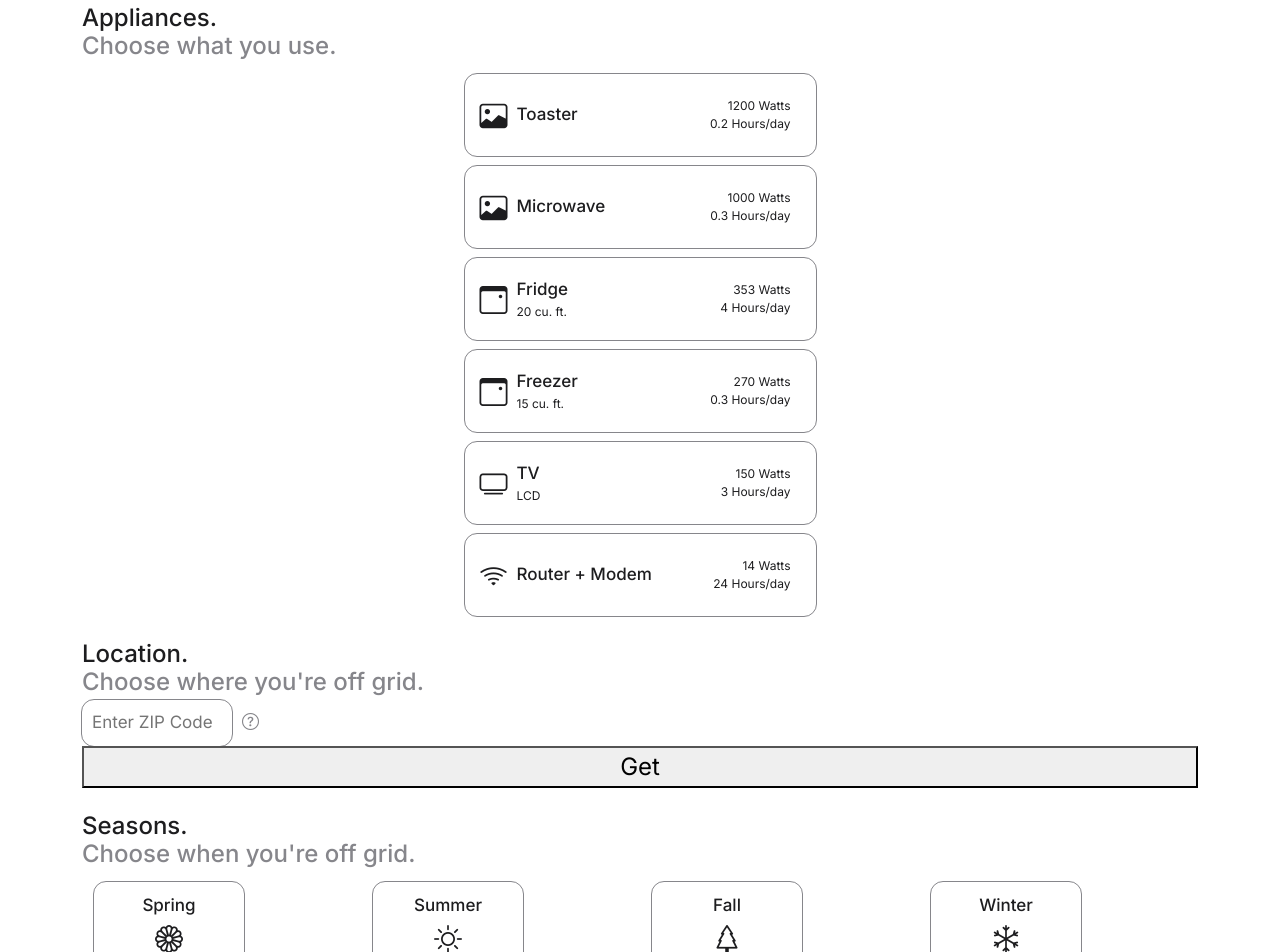
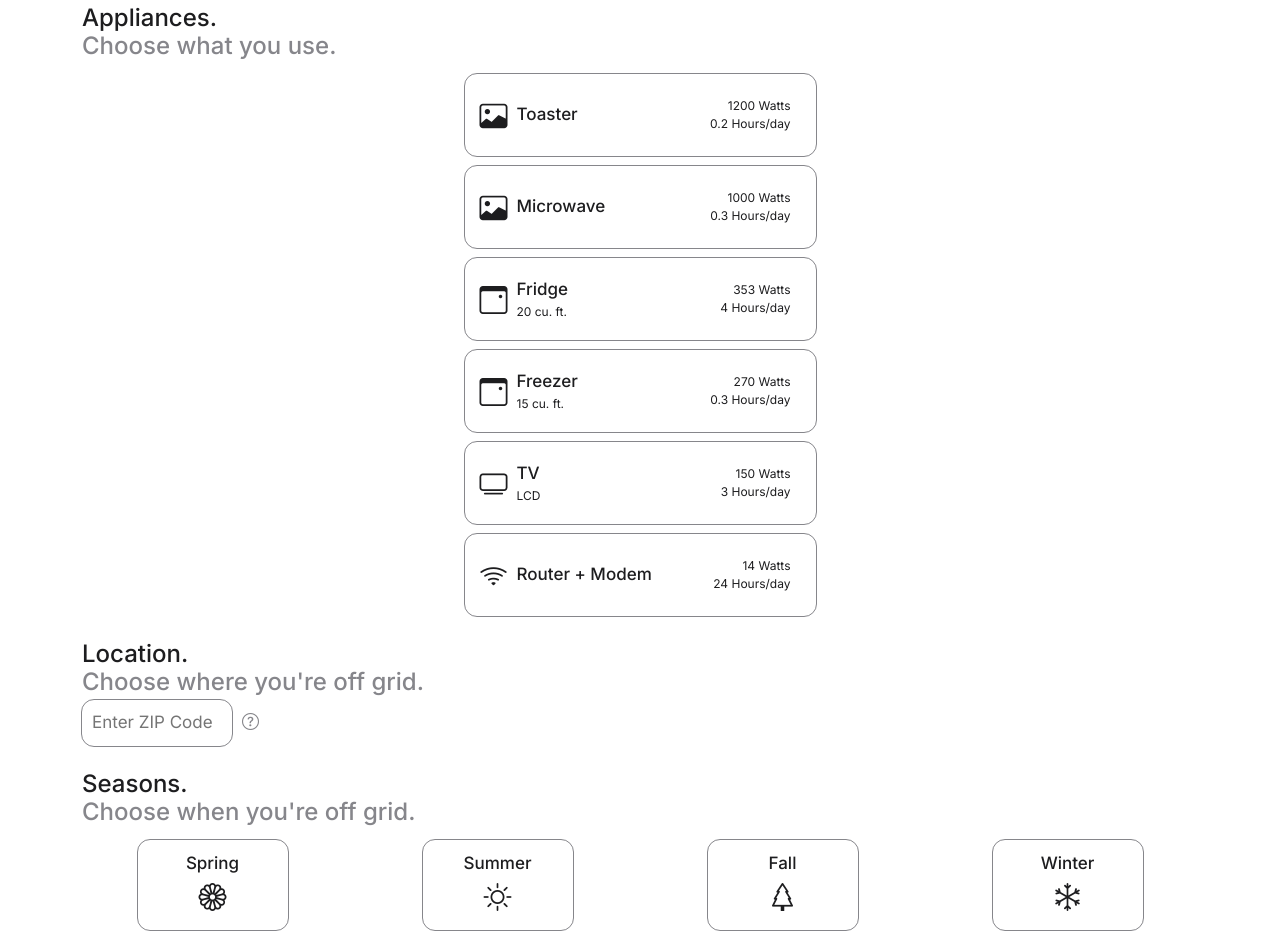
Before and after one commit to wecraw/ogpp-v2, an Angular app: page / in a window 1280 px wide. Shown: the top 952 px of the page. Built offline with nearby package versions, Linux system fonts and the light colour scheme.

Commit message:
update api

```diff
--- a/src/app/pages/builder/builder.component.html
+++ b/src/app/pages/builder/builder.component.html
@@ -27,43 +27,41 @@
 
         <i class="bi bi-question-circle info-icon" (click)="openModal()"></i>
       </div>
-      <button (click)="getSunHours(zipCode)">Get</button>
+      <!-- <button (click)="getSunHours(zipCode)">Get</button> -->
     </div>
   </div>
   <div class="section">
     <div class="title-row d-flex inter-medium flex-column">
       <div class="title">Seasons.</div>
       <div class="subtitle">Choose when you're off grid.</div>
-      <div class="container">
       <div class="row">
-          <div class="col-3">
+        <div class="col-6 col-md-3 d-flex justify-content-center align-items-center">
           <mini-card
             (onSelect)="onSeasonSelect($event, 'spring')"
             label="Spring"
             iconName="bi-flower1"
           ></mini-card>
         </div>
-          <div class="col-3">
+        <div class="col-6 col-sm-3 d-flex justify-content-center align-items-center">
           <mini-card
             (onSelect)="onSeasonSelect($event, 'summer')"
             label="Summer"
             iconName="bi-sun"
           ></mini-card>
         </div>
-          <div class="col-3">
+        <div class="col-6 col-md-3 d-flex justify-content-center align-items-center">
           <mini-card
             (onSelect)="onSeasonSelect($event, 'fall')"
             label="Fall"
             iconName="bi-tree"
           ></mini-card>
         </div>
-          <div class="col-3">
+        <div class="col-6 col-md-3 d-flex justify-content-center align-items-center">
           <mini-card
             (onSelect)="onSeasonSelect($event, 'winter')"
             label="Winter"
             iconName="bi-snow"
           ></mini-card>
-          </div>
         </div>
       </div>
     </div>
--- a/src/app/pages/builder/builder.component.ts
+++ b/src/app/pages/builder/builder.component.ts
@@ -78,11 +78,12 @@ export class BuilderComponent implements OnInit {
   }
 
   getSunHours(zip: string) {
+    if (zip.length !== 5) return;
     this.sunHoursService
       .getSunHoursByZip(zip)
       .pipe(
         map((response: any) => {
-          const monthlyData = response.avg_ghi.monthly;
+          const monthlyData = response.outputs.avg_ghi.monthly;
           const seasonMonthsMap: { [season in Season]: string[] } = {
             winter: ['dec', 'jan', 'feb'],
             spring: ['mar', 'apr', 'may'],
@@ -99,6 +100,7 @@ export class BuilderComponent implements OnInit {
 
           const selectedValues = selectedMonths.map(month => monthlyData[month]);
           this.sunHours = Math.min(...selectedValues);
+          console.log(this.sunHours);
         }),
         catchError((error: any) => {
           console.error('Error fetching sun hours:', error);
```
Lines whose indentation alone changed are shown as unchanged.
